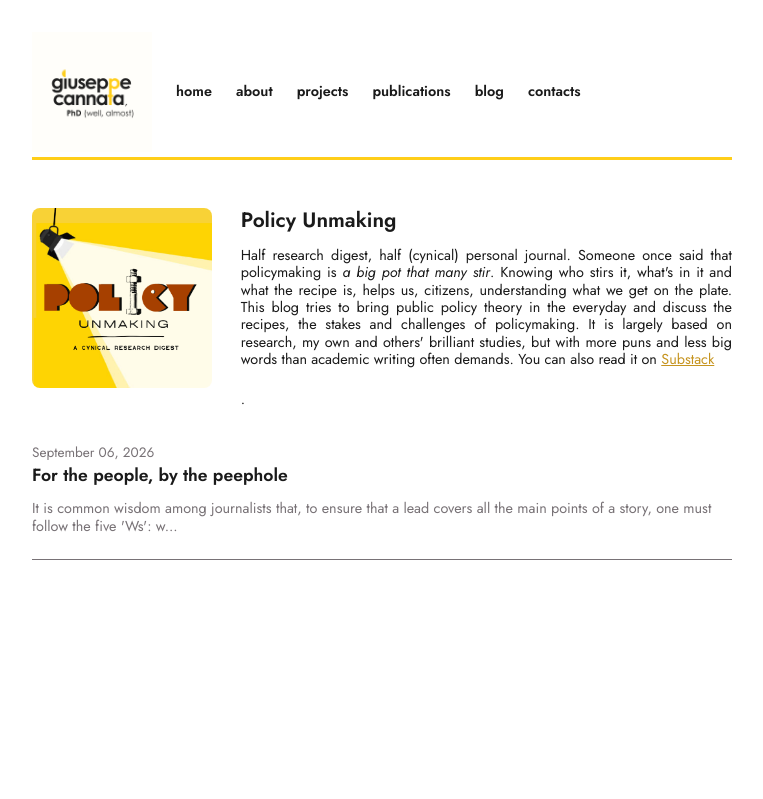
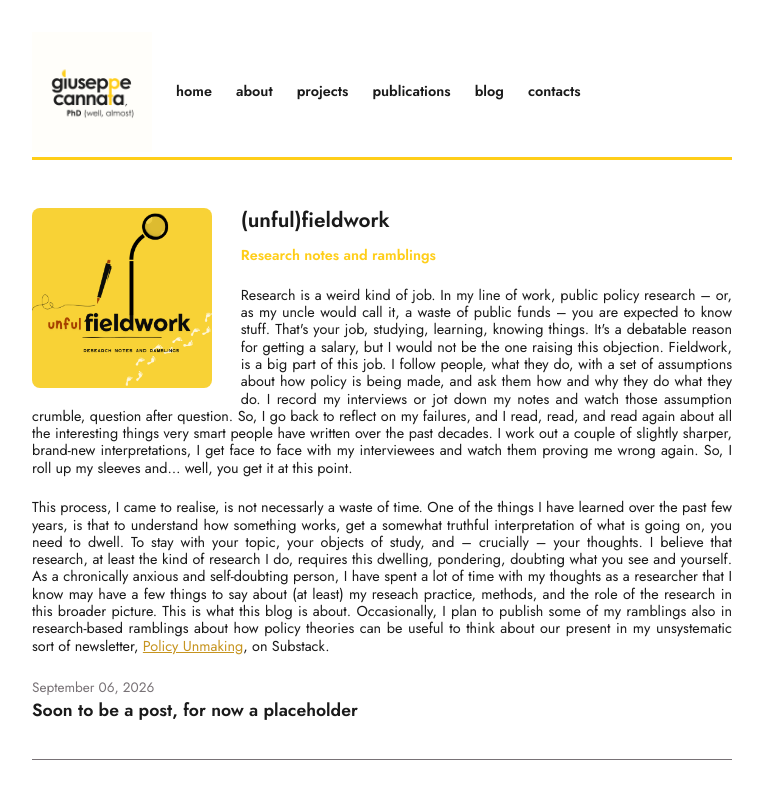
Before and after one commit to g-cannata/g-cannata.github.io, a Jekyll site: the page built from journal.md, in a window 1280 px wide. Shown: the top 799 px of the page, without its empty margins (258-1021 px from the left). Built offline with Jekyll 4.4.1, drawn with Linux system fonts in a browser that asks for light colours.

Commit message:
blog update

```diff
--- a/_posts/2026-09-06-intro.md
+++ b/_posts/2026-09-06-intro.md
@@ -1,44 +1,9 @@
 ---
 layout: default
-title: "For the people, by the peephole"
+title: "Soon to be a post, for now a placeholder"
 date: 2026-09-06
-excerpt: "It is common wisdom among journalists that, to ensure that a lead covers all the main points of a story, one must follow the five 'Ws': who, where, why, and what the hell were you thinking when you started this?"
+excerpt: ""
 ---
 
-# For the people, by the peephole
-
-It is common wisdom among journalists that, to ensure that a lead covers all the main points of a story, one must follow the five ‘Ws’: who, where, why, and what the hell were you thinking when you started this? I merged the last two for convenience.
-
-Given that this starts feeling much like an opinion piece on a provincial newspaper, I will abide by journalists’ golden in introducong what I have pompously decided to call – but I am quite sure I will backtrack on it – Policy Unmaking.
 
 <img src="{{ '/assets/images/post_header01.jpg' | relative_url }}" alt="" class="post-image">
-
-## Who am I, but above all who are you?
-
-Who is but the form following the function of what, and what I am is a bored researcher. It is not that I have nothing to do, but I have very little motivation to do what I ought to do at the moment. I have spent my adult life so far wrapping my head around policymaking and how it occurs - in all fairness, with modest results - and I feel like it has not been time well spent.
-
-About me, I like Pina Coladas and getting caught in the rain, but what I am really keen on is sarcasm. I am fluent in cynicism and and I guess wordplay in titles are the only salvageable part of my academic work.
-
-But then, who are you, you on the other side of the barricade? Most likely, at this point, no one. If this takes off, you will be probably a few friends and family. But who is this actually addressed to?
-
-In my delusional fantasies, the people. Yes the people, the ones who get to experience policy as ramblings of bureaucrats in a dull meeting room in Brussels, deciding how plastic bottle caps shall be shaped.
-
-This newsletter is for you, to make you realise that that's exactly what policymaking is. But also, perhaps, that there’s more to the story.
-
-## Boredom and an unjustified burst of self-confidence
-
-We skip the where, because if anyone’s going to read this, it would be redundant. So, why then? Mainly, because I am stuck with my writing and decided - following what I realised is a common pattern in my life - to address the issue by focusing on something else. I learned from a reel that this might have to do with my APhD, which is has the same symptoms of ADHD and other trendy neurodivergencies, but we know its cause: poor-judgement in your career choices.
-
-Anyways, if that is the reason, I could have just kept a journal. I tried, with little success. There is, thus, a deeper, more annoying itch that brought me here and it is the latent fear that all I have been doing in the past four years is going to end up in a pile (well, metaphorically, we are all paper-free nowadays) of scrap.
-
-So, we get to the what.
-
-## What the hell I was thinking when I started this
-
-Bear with me for a second. What I do as a researcher is to go to people with a set of assumptions about how policy is being made, the reason they do what they do. And I watch those assumption crumble, question after question. So, I go back to reflect on my failures, and I read, read, and read again about all the interesting things very smart people have written over the past decades. I work out a couple of slightly sharper, brand-new interpretations, I get face to face with my interviewees and watch them proving me wrong again. So, I roll up my sleeves and… well, you get it at this point.
-
-A reasonable person would note that this is a pointless exercise. And it probably is. But, if anything, I now have a bunch of wrong theories and assumptions about  how policies are made. And that’s my what, what I would like to talk about in this substack if I actually manage to get through the ‘fresh start enthusiasm lock-in threshold’, as I like to call it. What is left out of papers and books, but is essential to understand how policy works in practice.
-
-I want this to be a space where to discuss research findings, mine and others’. Half a news digest, half a research journal to put theories to work in the analysis of everyday policy making, in the EU and elsewhere. Unmaking assumptions, decostructing narratives, and peeking at power in policy through the peephole of policy studies.
-
-If you wanna start betting on whether I will actually publish a second post, feel free to subscribe below.
--- a/_sass/base.scss
+++ b/_sass/base.scss
@@ -66,6 +66,7 @@ a {
   flex: 1;
 
   h1 {
+    font-size: 1.3rem;
     margin-top: 0;
   }
 }
@@ -240,9 +241,6 @@ a {
 }
 
 .journal-header {
-    display: flex;
-  align-items: flex-start;
-  gap: 1.8rem;
   margin-top: 3rem;
   margin-bottom: 1.5rem;
 }
@@ -250,13 +248,14 @@ a {
 .journal-banner {
   width: 180px;
   height: 180px;
-  flex-shrink: 0;
+  object-fit: cover;
   border-radius: 8px;
-  margin-bottom: 2rem;
+  float: left;
+  margin-right: 1.8rem;
+  margin-bottom: 1rem;
 }
 
 .journal-intro {
-  flex: 1;
   h1 {
     margin-top: 0;
   }
--- a/journal.md
+++ b/journal.md
@@ -6,10 +6,17 @@ permalink: /journal/
 
 
 <div class="journal-header">
-  <img src="{{ '/assets/images/unmaking.png' | relative_url }}" alt="Policy Unmaking" class="journal-banner">
+  <img src="{{ '/assets/images/fieldnotes.png' | relative_url }}" alt="Policy Unmaking" class="journal-banner">
   <div class="journal-intro">
-    <h1>Policy Unmaking</h1>
-    <p style="font-size: 0.9rem;"> Half research digest, half (cynical) personal journal. Someone once said that policymaking is <em>a big pot that many stir</em>. Knowing who stirs it, what's in it and what the recipe is, helps us, citizens, understanding what we get on the plate. This blog tries to bring public policy theory in the everyday and discuss the recipes, the stakes and challenges of policymaking. It is largely based on research, my own and others' brilliant studies, but with more puns and less big words than academic writing often demands. You can also read it on <a href="https://giuseppec.substack.com/"> Substack</a></p>.
+    <h1>(unful)fieldwork</h1>
+    <p style="color: #FFCE19; font-weight: 600;"> Research notes and ramblings </p>
+
+
+  <p style="font-size: 0.9rem;"> Research is a weird kind of job. In my line of work, public policy research – or, as my uncle would call it, a waste of public funds – you are expected to know stuff. That's your job, studying, learning, knowing things. It's a debatable reason for getting a salary, but I would not be the one raising this objection. Fieldwork, is a big part of this job. I follow people, what they do, with a set of assumptions about how policy is being made, and ask them how and why they do what they do. I record my interviews or jot down my notes and watch those assumption crumble, question after question. So, I go back to reflect on my failures, and I read, read, and read again about all the interesting things very smart people have written over the past decades. I work out a couple of slightly sharper, brand-new interpretations, I get face to face with my interviewees and watch them proving me wrong again. So, I roll up my sleeves and… well, you get it at this point.</p>
+
+  <p style="font-size: 0.9rem;"> This process, I came to realise, is not necessarly a waste of time. One of the things I have learned over the past few years, is that to understand how something works, get a somewhat truthful interpretation of what is going on, you need to dwell. To stay with your topic, your objects of study, and – crucially – your thoughts. I believe that research, at least the kind of research I do, requires this dwelling, pondering, doubting what you see and yourself. As a chronically anxious and self-doubting person, I have spent a lot of time with my thoughts as a researcher that I know may have a few things to say about (at least) my reseach practice, methods, and the role of the research in this broader picture. This is what this blog is about.
+
+  Occasionally, I plan to publish some of my ramblings also in research-based ramblings about how policy theories can be useful to think about our present in my unsystematic sort of newsletter, <a href="https://giuseppec.substack.com/"> Policy Unmaking</a>, on Substack.</p>
   </div>
 </div>
 
```
Also changed, not shown: assets/images/fieldnotes.png (added), 5 other files.
